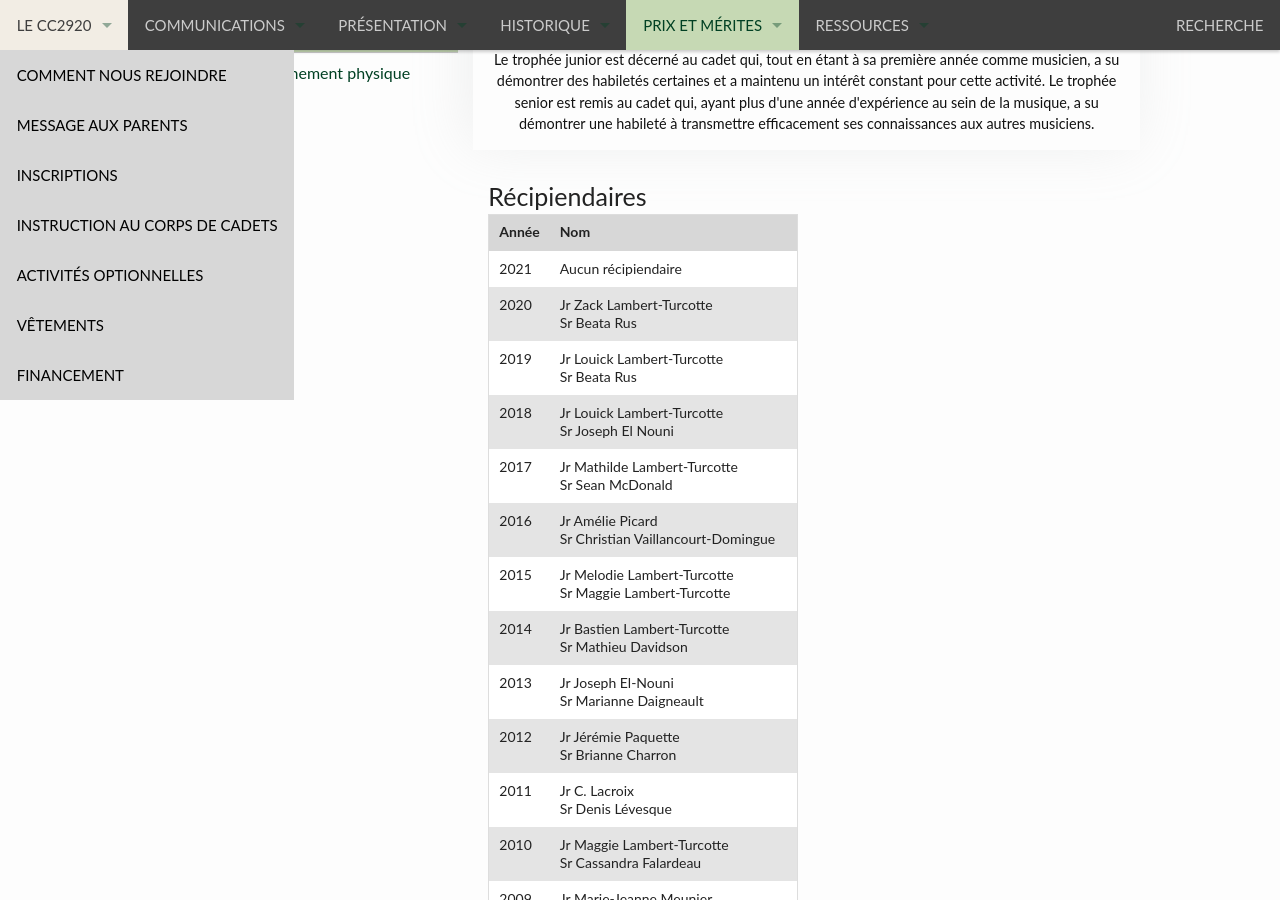
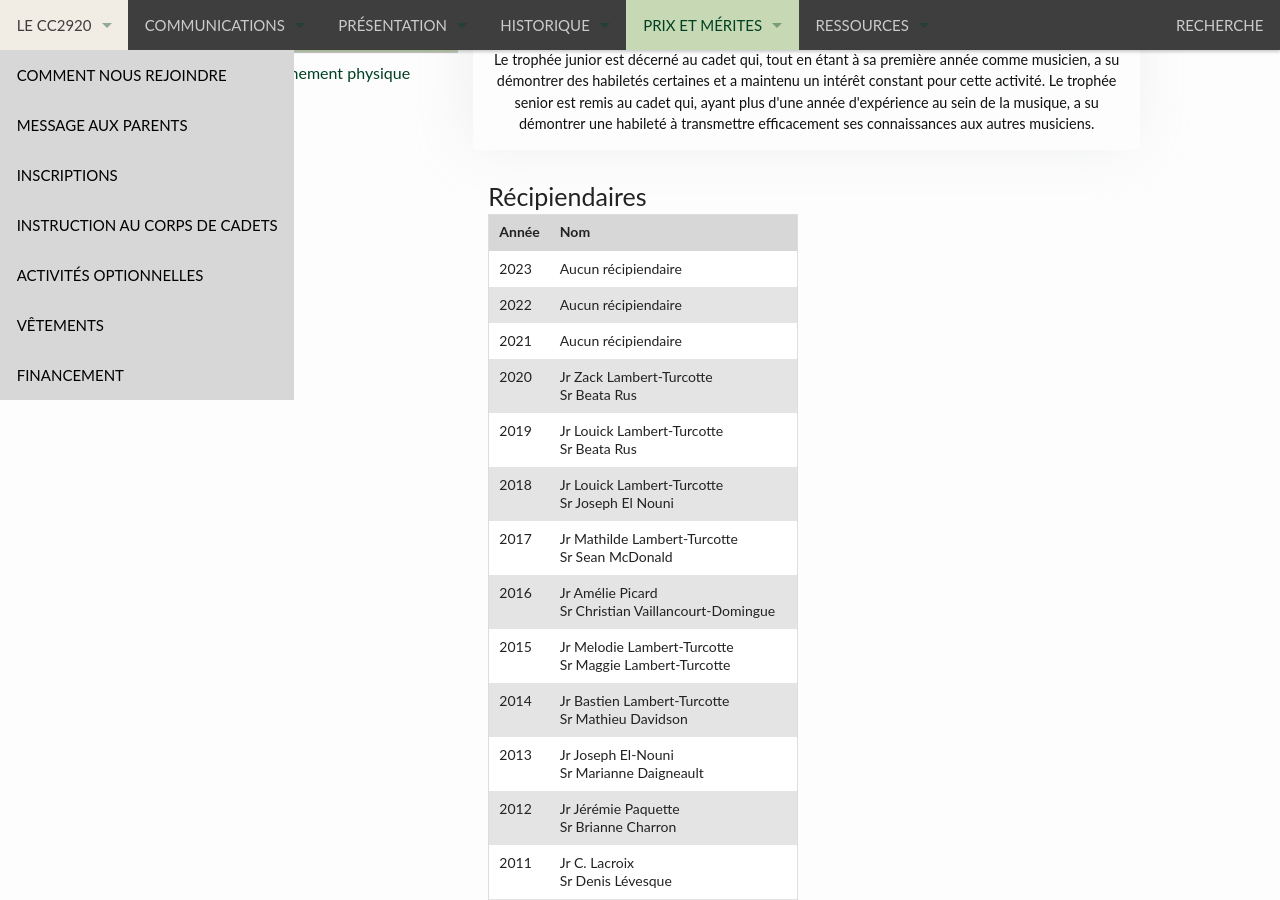
Before and after one commit to CC2920/web, a Jekyll site: the page built from _prix/plaques-trophees/efficacite-musique.md, in a window 1280 px wide and 900 px high, scrolled down 1011 px. Built offline with Jekyll 4.4.1, drawn with Linux system fonts in a browser that asks for light colours.

Commit message:
Update efficacite-musique.md

```diff
--- a/_prix/plaques-trophees/efficacite-musique.md
+++ b/_prix/plaques-trophees/efficacite-musique.md
@@ -14,6 +14,8 @@ prix:
 
 | Année | Nom |
 | --- | --- |
+| 2023 | Aucun récipiendaire |
+| 2022 | Aucun récipiendaire |
 | 2021 | Aucun récipiendaire |
 | 2020 | Jr Zack Lambert-Turcotte  <br>Sr Beata Rus |
 | 2019 | Jr Louick Lambert-Turcotte  <br>Sr Beata Rus |
```
